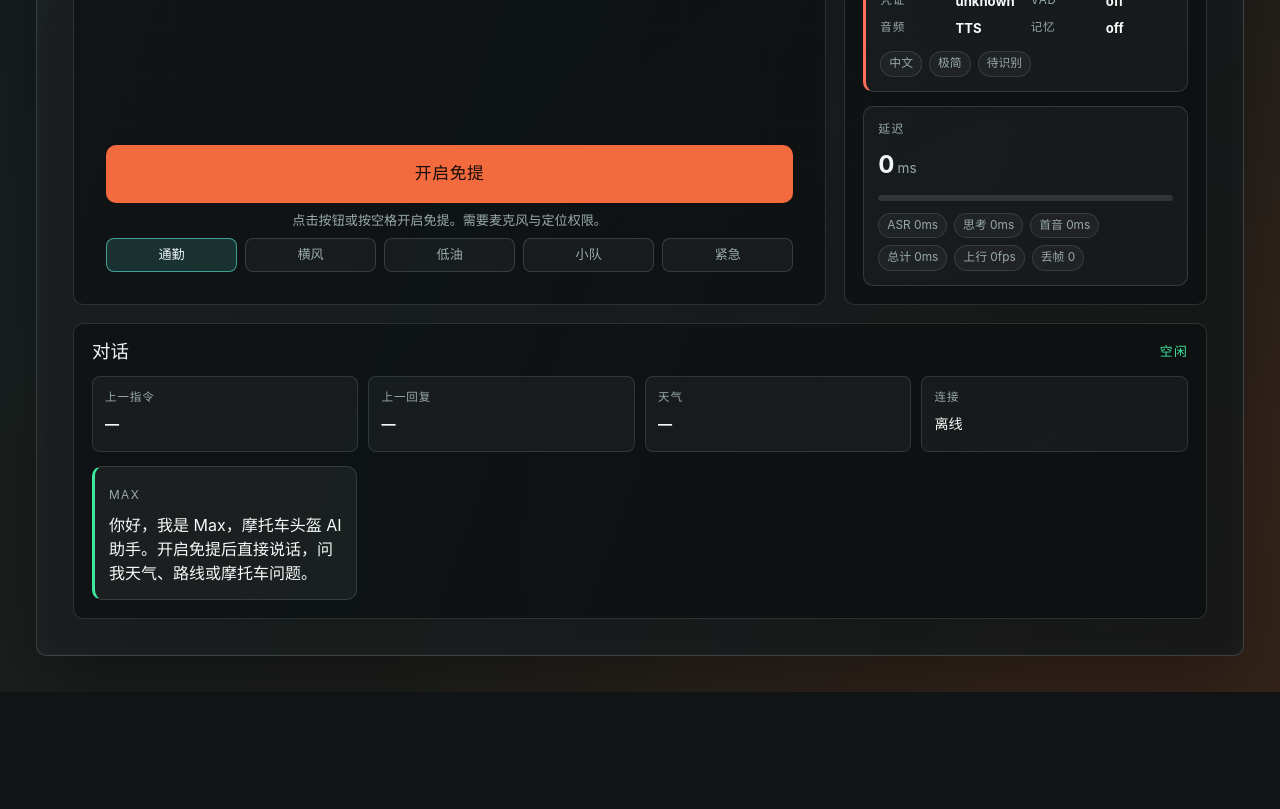
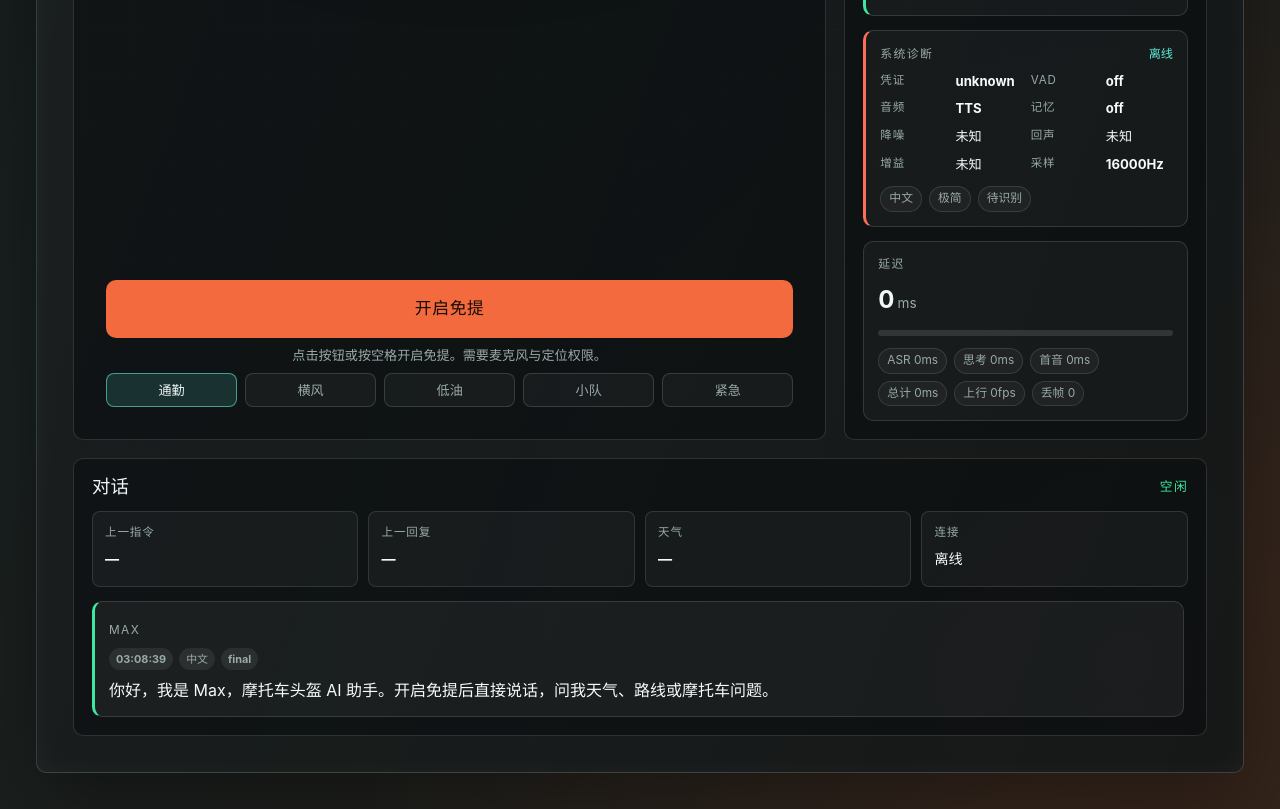
Before and after one commit to HenryCooper86/Max, a React (Vite) app: page / in a window 1280 px wide. Shown: the part 1020-1829 px from the top of the page. Before the commit the page ends 1712 px from the top, so only its background shows below. Built offline with nearby package versions, Linux system fonts and the light colour scheme; no server answers.

Commit message:
Improve audio capture and transcript logging

```diff
--- a/shared/audio.ts
+++ b/shared/audio.ts
@@ -14,7 +14,11 @@ export function createPacketWindow(now = 0): PacketWindow {
   return { startedAt: now, sent: 0, dropped: 0 };
 }
 
-export function recordSentFrame(window: PacketWindow, now: number, intervalMs = 1000): { window: PacketWindow; metric?: PacketMetric } {
+export function recordSentFrame(
+  window: PacketWindow,
+  now: number,
+  intervalMs = 1000
+): { window: PacketWindow; metric?: PacketMetric } {
   const startedAt = window.startedAt || window.sent ? window.startedAt : now;
   const sent = window.sent + 1;
   const elapsed = now - startedAt;
--- a/src/main.tsx
+++ b/src/main.tsx
@@ -24,8 +24,11 @@ import "./styles.css";
 
 type TranscriptItem = {
   id: number;
+  at: number;
   speaker: "rider" | "agent";
   text: string;
+  final: boolean;
+  language: SupportedLanguage;
 };
 
 // Messages posted from public/pcm-worklet.js.
@@ -68,6 +71,14 @@ type PacketStats = {
 
 type PermissionStateLabel = "granted" | "prompt" | "denied" | "unknown";
 
+type AudioProcessingState = {
+  echoCancellation: boolean | "unknown";
+  noiseSuppression: boolean | "unknown";
+  autoGainControl: boolean | "unknown";
+  sampleRate?: number;
+  channelCount?: number;
+};
+
 const SAMPLE_RATE = 16000;
 const PLAYBACK_SAMPLE_RATE = 24000;
 const MAX_RECONNECT_ATTEMPTS = 6;
@@ -104,6 +115,12 @@ const DEFAULT_PACKET_STATS: PacketStats = {
   outgoingFrames: 0,
   outgoingFps: 0,
   droppedFrames: 0
+};
+
+const DEFAULT_AUDIO_PROCESSING: AudioProcessingState = {
+  echoCancellation: "unknown",
+  noiseSuppression: "unknown",
+  autoGainControl: "unknown"
 };
 
 const RIDE_MODE_LABELS: Record<RideMode, string> = {
@@ -163,6 +180,12 @@ const PERMISSION_LABELS: Record<PermissionStateLabel, string> = {
   unknown: "未确认"
 };
 
+const AUDIO_PROCESSING_LABELS: Record<"true" | "false" | "unknown", string> = {
+  true: "开启",
+  false: "关闭",
+  unknown: "未知"
+};
+
 const CREDENTIAL_LABELS: Record<NonNullable<AgentHealth["credentials"]>, string> = {
   configured: "ok",
   missing: "missing",
@@ -185,6 +208,7 @@ const UI_TEXT = {
     onboarding: "启动检查",
     mic: "麦克风",
     location: "定位",
+    audio: "降噪",
     server: "服务",
     provider: "代理",
     voice: "声音",
@@ -203,6 +227,7 @@ const UI_TEXT = {
     onboarding: "Preflight",
     mic: "Mic",
     location: "Location",
+    audio: "Noise",
     server: "Server",
     provider: "Provider",
     voice: "Voice",
@@ -283,6 +308,35 @@ function getRiderLocation(): Promise<RiderLocation | null> {
   });
 }
 
+function audioProcessingLabel(value: AudioProcessingState["echoCancellation"]) {
+  return AUDIO_PROCESSING_LABELS[String(value) as "true" | "false" | "unknown"];
+}
+
+function readAudioProcessingSettings(track: MediaStreamTrack): AudioProcessingState {
+  const settings = track.getSettings() as MediaTrackSettings & {
+    echoCancellation?: boolean;
+    noiseSuppression?: boolean;
+    autoGainControl?: boolean;
+  };
+
+  return {
+    echoCancellation: settings.echoCancellation ?? "unknown",
+    noiseSuppression: settings.noiseSuppression ?? "unknown",
+    autoGainControl: settings.autoGainControl ?? "unknown",
+    sampleRate: settings.sampleRate,
+    channelCount: settings.channelCount
+  };
+}
+
+function formatClockTime(timestamp: number) {
+  return new Intl.DateTimeFormat(undefined, {
+    hour: "2-digit",
+    minute: "2-digit",
+    second: "2-digit",
+    hour12: false
+  }).format(timestamp);
+}
+
 // Folds a server status event into the conversational turn state. Unknown
 // states leave the turn state unchanged.
 function mapTurnState(state: string, previous: TurnState): TurnState {
@@ -325,6 +379,7 @@ function useHelmetAgent() {
   const [sessionMemory, setSessionMemory] = useState<SessionMemoryState>(DEFAULT_MEMORY);
   const [micPermission, setMicPermission] = useState<PermissionStateLabel>("unknown");
   const [locationPermission, setLocationPermission] = useState<PermissionStateLabel>("unknown");
+  const [audioProcessing, setAudioProcessing] = useState<AudioProcessingState>(DEFAULT_AUDIO_PROCESSING);
 
   const socketRef = useRef<WebSocket | null>(null);
   const streamRef = useRef<MediaStream | null>(null);
@@ -345,9 +400,41 @@ function useHelmetAgent() {
   const rideModeRef = useRef<RideMode>(DEFAULT_RIDE_CONTEXT.mode);
   const scenarioRef = useRef<DemoScenario>(DEFAULT_RIDE_CONTEXT.scenario);
   const frameWindowRef = useRef<PacketWindow>(createPacketWindow());
+  const transcriptTurnRef = useRef(0);
 
-  const pushTranscript = useCallback((speaker: "rider" | "agent", text: string) => {
-    setTranscript((items) => [...items.slice(-7), { id: Date.now() + Math.random(), speaker, text }]);
+  const pushTranscript = useCallback((speaker: "rider" | "agent", text: string, final = true) => {
+    const cleanText = text.trim();
+    if (!cleanText) return;
+    const language = detectLanguage(cleanText);
+    const now = Date.now();
+    setTranscript((items) => {
+      const last = items.at(-1);
+      if (last?.speaker === speaker && !last.final) {
+        return [
+          ...items.slice(0, -1),
+          {
+            ...last,
+            at: now,
+            text: cleanText,
+            final,
+            language
+          }
+        ];
+      }
+
+      transcriptTurnRef.current += 1;
+      return [
+        ...items.slice(-39),
+        {
+          id: transcriptTurnRef.current,
+          at: now,
+          speaker,
+          text: cleanText,
+          final,
+          language
+        }
+      ];
+    });
   }, []);
 
   useEffect(() => {
@@ -518,7 +605,7 @@ function useHelmetAgent() {
         }
         if (event.type === "transcript") {
           if (event.speaker === "rider") stopAgentSpeech();
-          pushTranscript(event.speaker, event.text);
+          pushTranscript(event.speaker, event.text, event.final !== false);
           if (event.speaker === "agent" && event.final !== false) speak(event.text);
         }
         if (event.type === "metric") {
@@ -582,9 +669,9 @@ function useHelmetAgent() {
     socket.addEventListener("close", () => {
       // Ignore a socket already superseded by a newer one (e.g. a restart).
       if (socketRef.current !== socket) return;
-        setConnected(false);
-        setConnectionState("offline");
-        socketRef.current = null;
+      setConnected(false);
+      setConnectionState("offline");
+      socketRef.current = null;
       isLiveRef.current = false;
       if (intentionalCloseRef.current) {
         setStatus("离线");
@@ -725,9 +812,14 @@ function useHelmetAgent() {
       audio: {
         echoCancellation: true,
         noiseSuppression: true,
-        autoGainControl: true
-      }
+        autoGainControl: true,
+        channelCount: { ideal: 1 },
+        sampleRate: { ideal: SAMPLE_RATE },
+        sampleSize: { ideal: 16 }
+      } as MediaTrackConstraints
     });
+    const [track] = stream.getAudioTracks();
+    if (track) setAudioProcessing(readAudioProcessingSettings(track));
     const audioContext = new AudioContext();
     if (!audioContext.audioWorklet) {
       stream.getTracks().forEach((track) => track.stop());
@@ -788,6 +880,7 @@ function useHelmetAgent() {
     streamRef.current?.getTracks().forEach((track) => track.stop());
     streamRef.current = null;
     setVoiceLevel(0);
+    setAudioProcessing(DEFAULT_AUDIO_PROCESSING);
   }, []);
 
   // Start the hands-free session: grab geolocation (for live weather), open the
@@ -879,6 +972,7 @@ function useHelmetAgent() {
     sessionMemory,
     micPermission,
     locationPermission,
+    audioProcessing,
     setVoiceGender,
     setVoicePersonality,
     setRideMode,
@@ -930,9 +1024,13 @@ function App() {
   const preflight = [
     { label: t.mic, value: PERMISSION_LABELS[agent.micPermission] },
     { label: t.location, value: PERMISSION_LABELS[agent.locationPermission] },
+    { label: t.audio, value: `NS ${audioProcessingLabel(agent.audioProcessing.noiseSuppression)}` },
     { label: t.server, value: agent.health?.ok ? t.ready : "…" },
     { label: t.provider, value: agent.provider.toUpperCase() },
-    { label: t.voice, value: `${agent.voiceGender === "female" ? "女声" : "男声"} · ${PERSONALITY_LABELS[agent.voicePersonality]}` }
+    {
+      label: t.voice,
+      value: `${agent.voiceGender === "female" ? "女声" : "男声"} · ${PERSONALITY_LABELS[agent.voicePersonality]}`
+    }
   ];
 
   return (
@@ -1113,6 +1211,14 @@ function App() {
                 <strong>{agent.capabilities.synthesizedAudio ? "PCM" : "TTS"}</strong>
                 <span>记忆</span>
                 <strong>{agent.capabilities.sessionMemory ? "on" : "off"}</strong>
+                <span>降噪</span>
+                <strong>{audioProcessingLabel(agent.audioProcessing.noiseSuppression)}</strong>
+                <span>回声</span>
+                <strong>{audioProcessingLabel(agent.audioProcessing.echoCancellation)}</strong>
+                <span>增益</span>
+                <strong>{audioProcessingLabel(agent.audioProcessing.autoGainControl)}</strong>
+                <span>采样</span>
+                <strong>{agent.audioProcessing.sampleRate ?? SAMPLE_RATE}Hz</strong>
               </div>
               <div className="rideChips">
                 <span>{agent.sessionMemory.language === "zh" ? "中文" : "English"}</span>
@@ -1172,13 +1278,21 @@ function App() {
                 : [
                     {
                       id: 1,
+                      at: Date.now(),
                       speaker: "agent" as const,
+                      final: true,
+                      language: "zh" as const,
                       text: "你好，我是 Max，摩托车头盔 AI 助手。开启免提后直接说话，问我天气、路线或摩托车问题。"
                     }
                   ]
               ).map((item) => (
                 <article className={`message ${item.speaker}`} key={item.id}>
                   <span>{item.speaker === "rider" ? "骑手" : "Max"}</span>
+                  <div className="messageMeta">
+                    <b>{formatClockTime(item.at)}</b>
+                    <b>{item.language === "zh" ? "中文" : "EN"}</b>
+                    <b>{item.final ? "final" : "live"}</b>
+                  </div>
                   <p>{item.text}</p>
                 </article>
               ))}
--- a/src/styles.css
+++ b/src/styles.css
@@ -672,23 +672,17 @@ h2 {
 /* Fused safety/status readout for the first glance. */
 .ridePulse {
   border-left: 3px solid var(--accent);
-  background:
-    linear-gradient(135deg, rgba(62, 232, 159, 0.12), transparent 48%),
-    rgba(255, 255, 255, 0.04);
+  background: linear-gradient(135deg, rgba(62, 232, 159, 0.12), transparent 48%), rgba(255, 255, 255, 0.04);
 }
 
 .ridePulse.caution {
   border-left-color: var(--warn);
-  background:
-    linear-gradient(135deg, rgba(242, 193, 78, 0.14), transparent 48%),
-    rgba(255, 255, 255, 0.04);
+  background: linear-gradient(135deg, rgba(242, 193, 78, 0.14), transparent 48%), rgba(255, 255, 255, 0.04);
 }
 
 .ridePulse.critical {
   border-left-color: var(--danger);
-  background:
-    linear-gradient(135deg, rgba(255, 111, 87, 0.16), transparent 48%),
-    rgba(255, 255, 255, 0.04);
+  background: linear-gradient(135deg, rgba(255, 111, 87, 0.16), transparent 48%), rgba(255, 255, 255, 0.04);
 }
 
 .ridePulse strong {
@@ -999,8 +993,11 @@ h2 {
 
 .transcriptList {
   display: grid;
-  grid-template-columns: repeat(4, minmax(180px, 1fr));
+  grid-template-columns: repeat(auto-fit, minmax(230px, 1fr));
   gap: 12px;
+  max-height: 520px;
+  overflow-y: auto;
+  padding-right: 4px;
 }
 
 .message {
@@ -1031,6 +1028,22 @@ h2 {
 .message p {
   margin: 8px 0 0;
   color: #f5fbfa;
+}
+
+.messageMeta {
+  display: flex;
+  flex-wrap: wrap;
+  gap: 6px;
+  margin-top: 8px;
+}
+
+.messageMeta b {
+  padding: 3px 7px;
+  border-radius: 999px;
+  background: rgba(255, 255, 255, 0.07);
+  color: var(--muted);
+  font-size: 0.68rem;
+  font-weight: 650;
 }
 
 /* ============================================================
```
Also changed, not shown: 2 other files (tests, documents, lock files or other folders).
